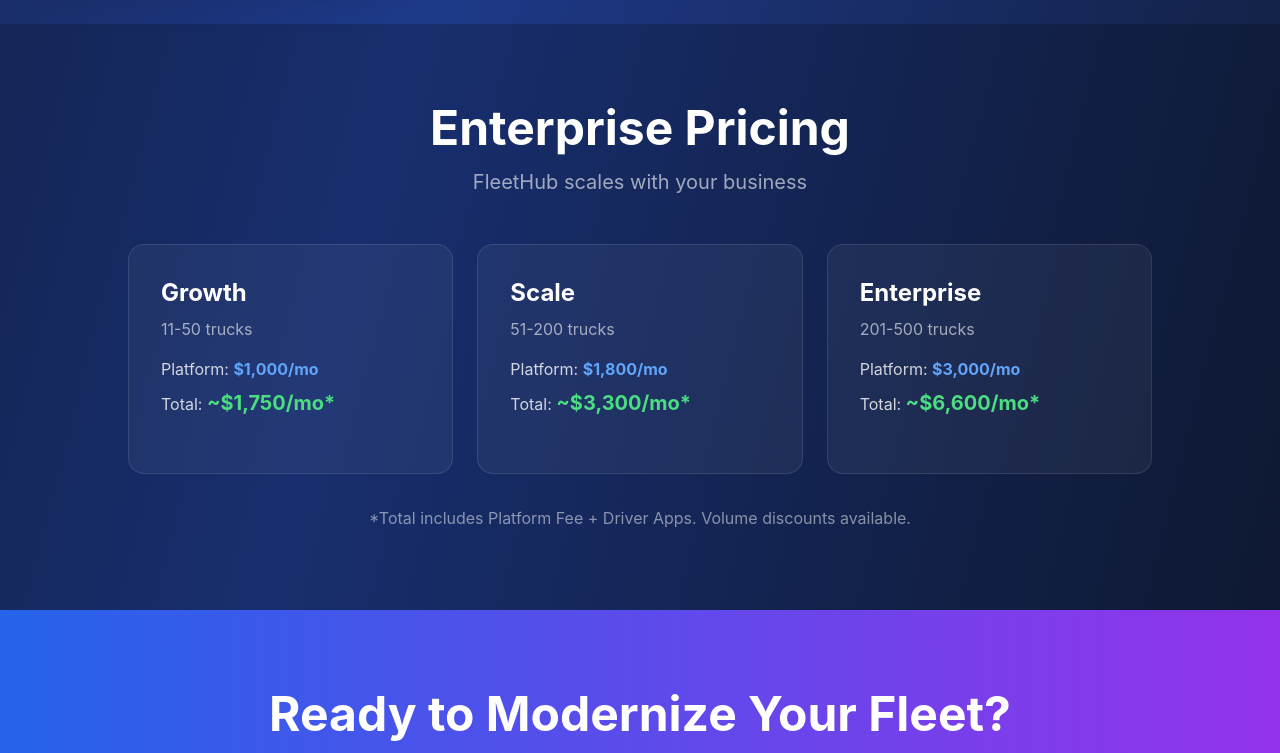
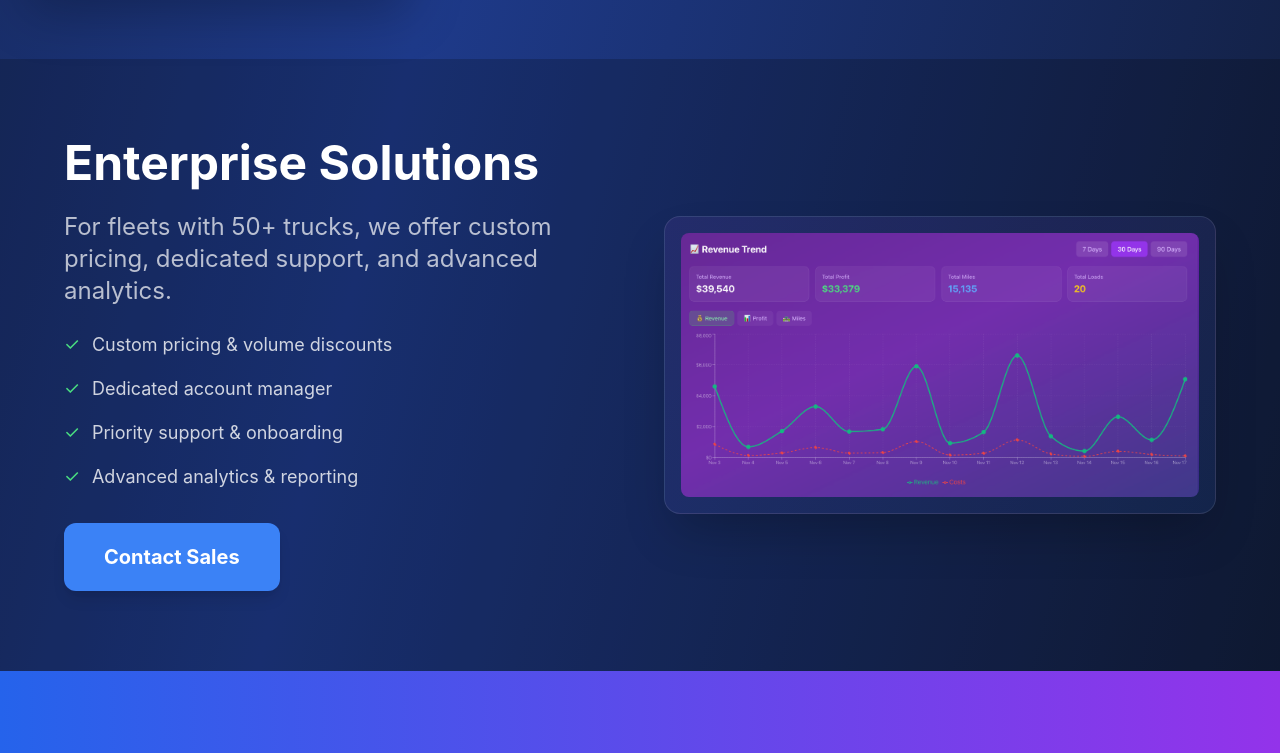
Before and after one commit to BranislavBubalo/truckflow-saas, a Next.js app: page / in a window 1280 px wide. Shown: the part 3422-4175 px from the top of the page. Built offline with nearby package versions, Linux system fonts and the light colour scheme.

Commit message:
Update FleetHub landing page with new pricing and dashboard screenshot

```diff
--- a/app/page.tsx
+++ b/app/page.tsx
@@ -444,6 +444,7 @@
   name={t.pricing.dispatch.name}
   productName={t.pricing.dispatch.productName}
   price={t.pricing.dispatch.price}
+  priceSubtext={t.pricing.dispatch.priceSubtext}
   period={t.pricing.dispatch.period}
   desc={t.pricing.dispatch.desc}
   features={t.pricing.dispatch.features}
@@ -486,29 +487,50 @@
       </section>
 
       {/* Enterprise Tiers */}
+      {/* Enterprise CTA with Screenshot */}
 <section className="py-20 px-6 bg-black/20">
-        <div className="max-w-5xl mx-auto">
-          <div className="text-center mb-12">
-            <h2 className="text-5xl font-bold text-white mb-4">{t.savings.title}</h2>
-            <p className="text-xl text-white/60">{t.savings.subtitle}</p>
+  <div className="max-w-6xl mx-auto">
+    <div className="grid md:grid-cols-2 gap-12 items-center">
+      <div>
+        <h2 className="text-5xl font-bold text-white mb-6">Enterprise Solutions</h2>
+        <p className="text-2xl text-white/70 mb-6">
+          For fleets with 50+ trucks, we offer custom pricing, dedicated support, and advanced analytics.
+        </p>
+        <ul className="space-y-4 mb-8">
+          <li className="flex items-center gap-3 text-white/80 text-lg">
+            <span className="text-green-400">✓</span>
+            <span>Custom pricing & volume discounts</span>
+          </li>
+          <li className="flex items-center gap-3 text-white/80 text-lg">
+            <span className="text-green-400">✓</span>
+            <span>Dedicated account manager</span>
+          </li>
+          <li className="flex items-center gap-3 text-white/80 text-lg">
+            <span className="text-green-400">✓</span>
+            <span>Priority support & onboarding</span>
+          </li>
+          <li className="flex items-center gap-3 text-white/80 text-lg">
+            <span className="text-green-400">✓</span>
+            <span>Advanced analytics & reporting</span>
+          </li>
+        </ul>
+        <button
+          onClick={() => setShowRegisterModal(true)}
+          className="px-10 py-5 bg-blue-500 hover:bg-blue-600 rounded-xl text-white font-bold text-xl transition shadow-lg"
+        >
+          Contact Sales
+        </button>
       </div>
-          <div className="grid md:grid-cols-3 gap-6">
-            {t.savings.tiers.map((tier: any, i: number) => (
-              <div key={i} className="bg-white/5 border border-white/10 rounded-2xl p-8 hover:bg-white/10 transition">
-                <h3 className="text-2xl font-bold text-white mb-2">{tier.name}</h3>
-                <p className="text-white/60 mb-4">{tier.trucks}</p>
-                <div className="space-y-2 mb-6">
-                  <div className="text-white/80">
-                    Platform: <span className="text-blue-400 font-bold">{tier.platform}</span>
-                  </div>
-                  <div className="text-white/80">
-                    Total: <span className="text-green-400 font-bold text-xl">{tier.total}</span>
+      <div className="relative">
+        <div className="bg-gradient-to-br from-purple-500/10 to-blue-500/10 border border-white/10 rounded-2xl p-4 shadow-2xl">
+          <img
+            src="/dashboard-preview.png"
+            alt="FleetHub Analytics Dashboard"
+            className="rounded-lg w-full"
+          />
         </div>
       </div>
     </div>
-            ))}
-          </div>
-          <p className="text-white/50 text-center mt-8">{t.savings.note}</p>
   </div>
 </section>
 
@@ -557,7 +579,7 @@
       </footer>
     </div>
   );
-function PricingCard({ badge, name, productName, price, period, desc, features, comparison, cta, color, popular, onClick }: any) {
+function PricingCard({ badge, name, productName, price, priceSubtext, period, desc, features, comparison, cta, color, popular, onClick }: any) {
   const colors: any = {
     blue: 'from-blue-500/20 to-blue-600/20 border-blue-500/50',
     green: 'from-green-500/20 to-green-600/20 border-green-500/50',
@@ -579,8 +601,9 @@
       <p className="text-blue-400 font-semibold text-lg mb-2">{productName}</p>
       <p className="text-white/60 mb-6">{desc}</p>
       <div className="mb-6">
-        <span className="text-4xl font-bold text-white">{price}</span>
-        {period && <span className="text-white/60 text-lg ml-2">{period}</span>}
+	<div className="text-4xl font-bold text-white">{price}</div>
+	{priceSubtext && <div className="text-2xl text-white/80 mt-1">{priceSubtext}</div>}
+	{period && <div className="text-white/60 text-xl">{period}</div>}
 </div>
       <div className="text-sm text-white/50 mb-6 italic">{comparison}</div>
       <ul className="space-y-3 mb-8">
```
Also changed, not shown: public/dashboard-preview.png (added). Lines whose indentation alone changed are shown as unchanged.
